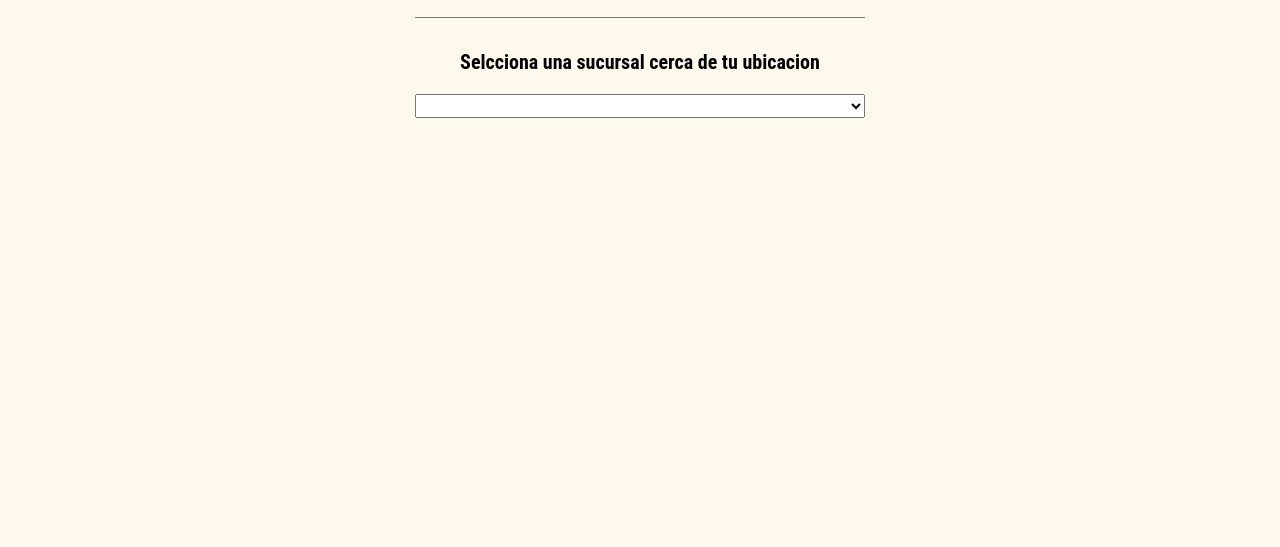
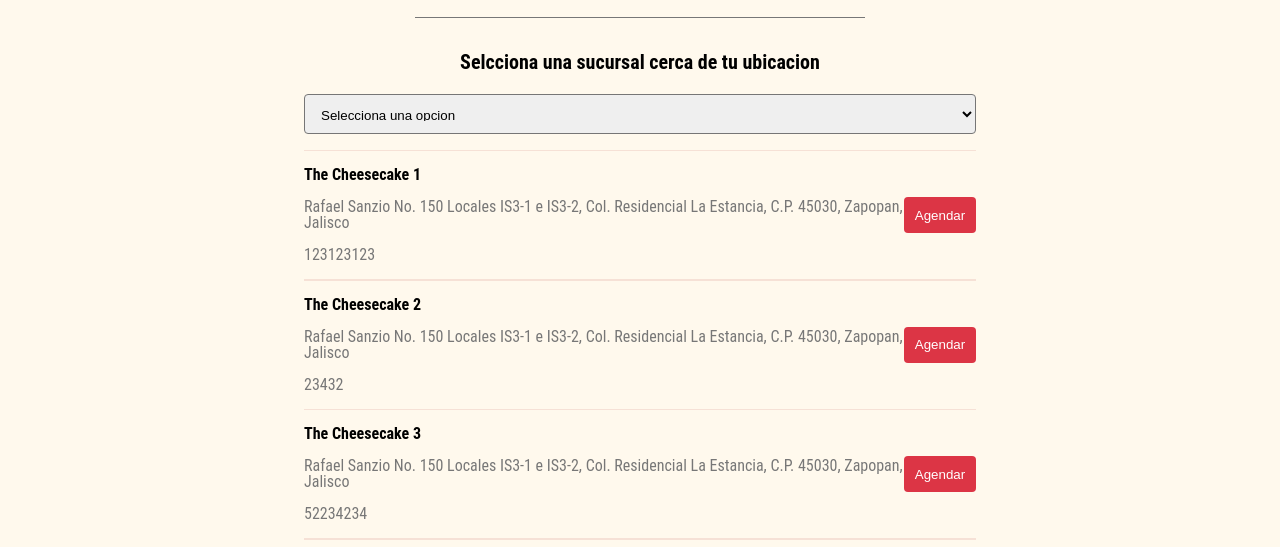
Before and after one commit to Maizena1/cheesecake, a website: page booking/booking.html in a window 1280 px wide. Shown: the part 253-800 px from the top of the page. Drawn offline with Linux system fonts and the light colour scheme; files that its build step writes are made by us from their sources.

Commit message:
Update and fix code of the branch-module

```diff
--- a/booking/booking.css
+++ b/booking/booking.css
@@ -3,12 +3,10 @@
 
 }
 
+body{
+    background-color: #FFF9ED;
+}
 
-
-.booking-content-container{
-    background-color: #FFF9ED;
-
-}
 
 .title-branch{
     font-size: 1.5rem;
@@ -23,7 +21,7 @@
     font-family: 'Roboto Condensed', sans-serif;
 }
 
-.info-text-branch{
+.country-text{
 
     margin-top: 32px;
     font-size: 1.25rem;
@@ -44,6 +42,7 @@
 
 .span-title-branch{
 
+    margin: 0px auto;
     margin-top: 20px;
     height: 1px;
     width: 450px;
@@ -51,11 +50,79 @@
     background-color: #777777;
 }
 
+.pick-branch{
+    width: auto;
+}
+
 .pick-branch-container{
     margin-top: 20px;
 }
 
-.branch-select{
+.branch-country-select{
     width: 100%;
-    height: 24px;
+    height: 40px;
+
+    padding: 12px;
+
+    border-radius: 4px;
+
 }
+
+.booking-content{
+    min-width: 600px;
+}
+
+.info-branch-container{
+    display: flex;
+}
+
+.branch-name{
+    font-size: 1rem;
+    color: black;
+    font-weight: 600;
+    font-family: 'Roboto Condensed', sans-serif;
+
+}
+
+.branch-location, .branch-tel{
+    margin-top: 16px;
+    color: #777777;
+    font-family: 'Roboto Condensed', sans-serif;
+}
+
+.info-branch{
+
+    max-width: 600px;
+}
+
+
+
+.branch-button{
+
+    margin: auto 0px auto auto;
+}
+
+
+.pick-branch-button{
+    width: 72px;
+    height: 36px;
+    color: white;
+
+    background-color: #dc3545;
+
+    border:none;
+    border-radius: 4px;
+
+
+
+
+
+}
+
+.span-select-branch{
+    width: auto;
+    height: 1.4px;
+    margin:16px 0px;
+
+    background-color: rgba(165, 15, 15, 0.1);
+}
--- a/booking/booking.html
+++ b/booking/booking.html
@@ -12,7 +12,7 @@
 
 <body>
 
-    <div class="content-container booking-content-container">
+    <div class="booking-content-container">
         <div class="header-container header-booking">
 
             <div class="header ">
@@ -56,11 +56,38 @@
 
                     <div class="span-title-branch"></div>
 
-                    <h5 class="info-text-branch">Selcciona una sucursal cerca de tu ubicacion</h5>
+                    <h5 class="country-text">Selcciona una sucursal cerca de tu ubicacion</h5>
                 </div>
 
                 <div class="pick-branch-container">
-                    <select class="branch-select"></select>
+
+                    <select class="branch-country-select">
+                        <option>Selecciona una opcion</option>
+                    </select>
+
+                    <div class="span-select-branch"></div>
+
+
+
+                    <div id="pick-branch" class="pick-branch">
+                   <!-- <div id="info-branch-container" class="info-branch-container">
+
+                            <div id="info-location-branch" class="info-branch">
+                                <p class="branch-name">The Cheesecake 1</p>
+                                <p class="branch-location">Rafael Sanzio No. 150 Locales IS3-1 e IS3-2, Col. Residencial La Estancia, C.P. 45030, Zapopan, Jalisco</p>
+                                <p class="branch-tel">123123123</p>
+                            </div>
+
+                            <div id="branch-button" class="branch-button">
+                                <button class="pick-branch-button">Agendar</button>
+                            </div>
+
+                        </div>
+
+                        <div class="span-select-branch"></div> -->
+                    </div>
+
+
                 </div>
 
             </div>
@@ -74,4 +101,6 @@
 
 </body>
 
+<script src="./booking.js"></script>
+
 </html>
--- /dev/null
+++ b/booking/booking.js
@@ -0,0 +1,45 @@
+
+const divLocationFragment = document.createDocumentFragment()
+
+const pickBranch = document.getElementById("pick-branch")
+
+const loadData = async () => (await fetch("./data-location.json")).json()
+
+async function init(){
+    const data = await loadData()
+
+    data.forEach((item) => {
+
+
+        const div = document.createElement("div")
+        div.classList.add("pick-branch")
+        div.innerHTML = `
+        <div id="info-branch-container" class="info-branch-container">
+
+            <div id="info-location-branch" class="info-branch">
+                <p class="branch-name">${item.name}</p>
+                <p class="branch-location">${item.location}</p>
+                <p class="branch-tel">${item.tel}</p>
+            </div>
+
+            <div id="branch-button" class="branch-button">
+                <button class="pick-branch-button">Agendar</button>
+            </div>
+
+        </div>
+
+        <div class="span-select-branch"></div>`;
+
+        divLocationFragment.appendChild(div)
+
+    });
+
+    pickBranch.appendChild(divLocationFragment)
+
+
+
+
+
+}
+
+init()
--- /dev/null
+++ b/booking/data-location.json
@@ -0,0 +1,28 @@
+[
+    {
+        "name": "The Cheesecake 1",
+        "location": "Rafael Sanzio No. 150 Locales IS3-1 e IS3-2, Col. Residencial La Estancia, C.P. 45030, Zapopan, Jalisco",
+        "tel": "123123123"
+    },
+    {
+        "name": "The Cheesecake 2",
+        "location": "Rafael Sanzio No. 150 Locales IS3-1 e IS3-2, Col. Residencial La Estancia, C.P. 45030, Zapopan, Jalisco",
+        "tel": "23432"
+    },
+    {
+        "name": "The Cheesecake 3",
+        "location": "Rafael Sanzio No. 150 Locales IS3-1 e IS3-2, Col. Residencial La Estancia, C.P. 45030, Zapopan, Jalisco",
+        "tel": "52234234"
+    },
+    {
+        "name": "The Cheesecake 3",
+        "location": "Rafael Sanzio No. 150 Locales IS3-1 e IS3-2, Col. Residencial La Estancia, C.P. 45030, Zapopan, Jalisco",
+        "tel": "52234234"
+    },
+    {
+        "name": "The Cheesecake 3",
+        "location": "Rafael Sanzio No. 150 Locales IS3-1 e IS3-2, Col. Residencial La Estancia, C.P. 45030, Zapopan, Jalisco",
+        "tel": "52234234"
+    }
+
+]
--- a/home/index.js
+++ b/home/index.js
@@ -3,7 +3,6 @@ const dotsFragment = document.createDocumentFragment();
 const Highlights = document.getElementById("highlights");
 const HighlightsDots = document.getElementById("highlights-dots");
 
-let currentHeroIndex = 0;
 
 const loadData = async () => (await fetch("../data-hero.json")).json();
 
```
